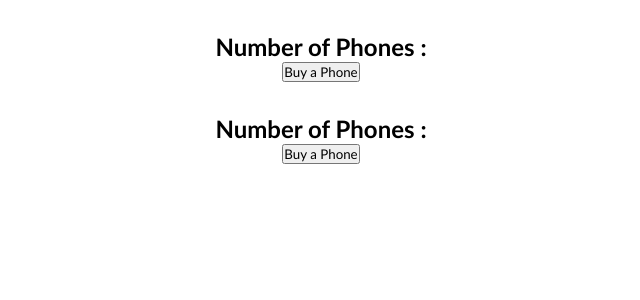
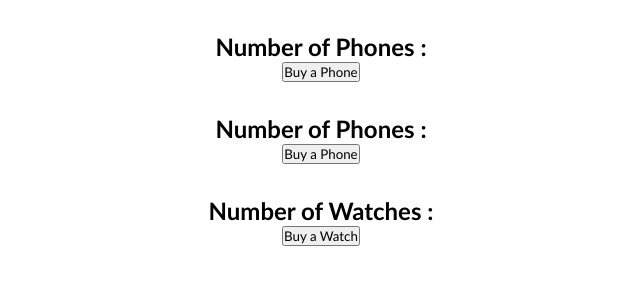
Before and after one commit to Am1rreza/Redux, a React (Create React App) app: page / in a window 1280 px wide. Shown: the top 300 px of the page, without its empty margins (319-959 px from the left). Built offline with nearby package versions, Linux system fonts and the light colour scheme.

Commit message:
watchComtainer copm created and added to App.js

```diff
--- a/src/App.js
+++ b/src/App.js
@@ -3,6 +3,7 @@ import { Provider } from "react-redux";
 import PhoneContainer from "./component/PhoneContainer/PhoneContainer";
 import store from "./redux/store";
 import HooksPhoneContainer from "./component/PhoneContainer/HooksPhoneContainer";
+import HooksWatchContainer from "./component/watchContainer/watchContainer";
 
 function App() {
   return (
@@ -10,6 +11,7 @@ function App() {
       <div className="App">
         <PhoneContainer />
         <HooksPhoneContainer />
+        <HooksWatchContainer />
       </div>
     </Provider>
   );
--- /dev/null
+++ b/src/component/watchContainer/watchContainer.jsx
@@ -0,0 +1,16 @@
+import { useDispatch, useSelector } from "react-redux";
+import { buyWatch } from "../../redux/watch/watchActions";
+
+const HooksWatchContainer = () => {
+  const numOfWatches = useSelector((state) => state.numOfWatches);
+  const dispatch = useDispatch();
+
+  return (
+    <div>
+      <h2>Number of Watches : {numOfWatches}</h2>
+      <button onClick={() => dispatch(buyWatch())}>Buy a Watch</button>
+    </div>
+  );
+};
+
+export default HooksWatchContainer;
--- a/src/redux/watch/watchReducer.js
+++ b/src/redux/watch/watchReducer.js
@@ -1,13 +1,13 @@
 import { BUY_WATCH } from "./watchTypes";
 
 const initialState = {
-  numOfWatch: 20,
+  numOfWatches: 20,
 };
 
 const watchReducer = (state = initialState, action) => {
   switch (action.type) {
     case BUY_WATCH:
-      return { numOfWatch: state.numOfWatch - 1 };
+      return { numOfWatches: state.numOfWatches - 1 };
 
     default:
       return state;
```
